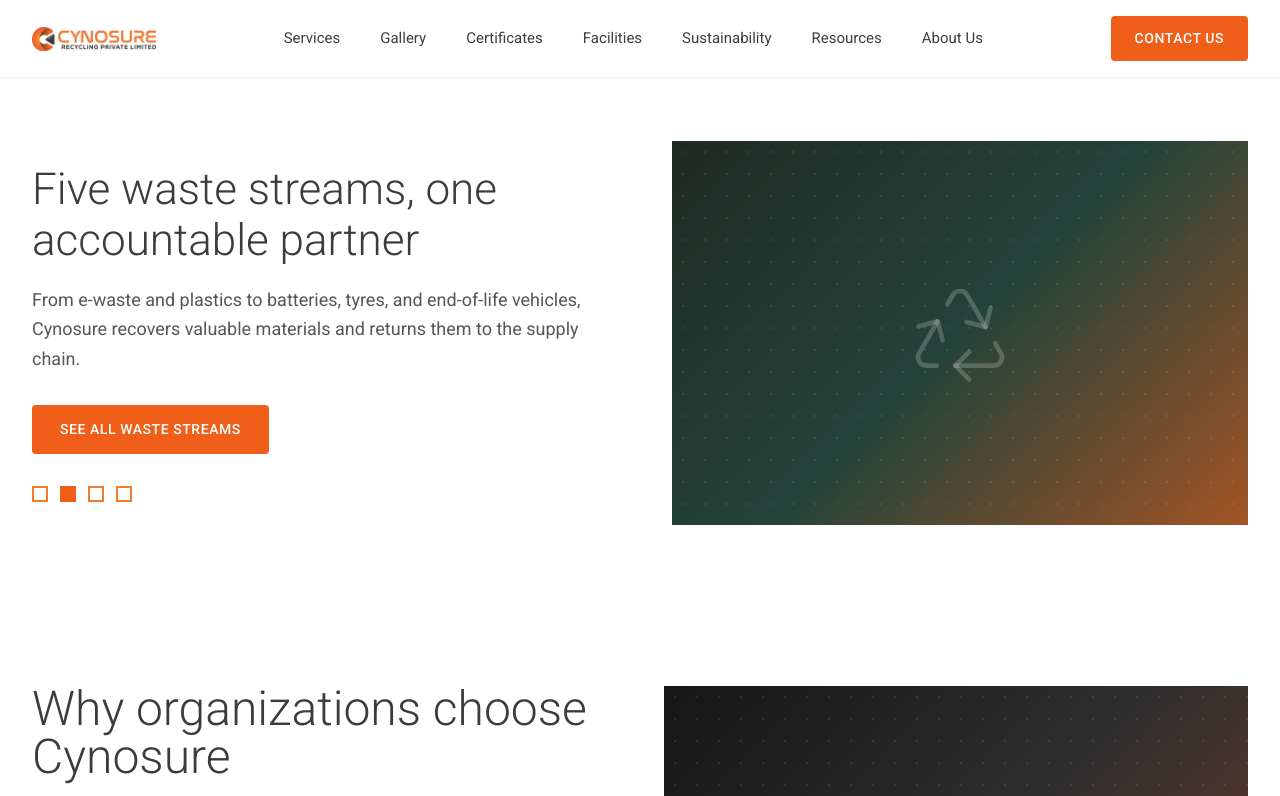
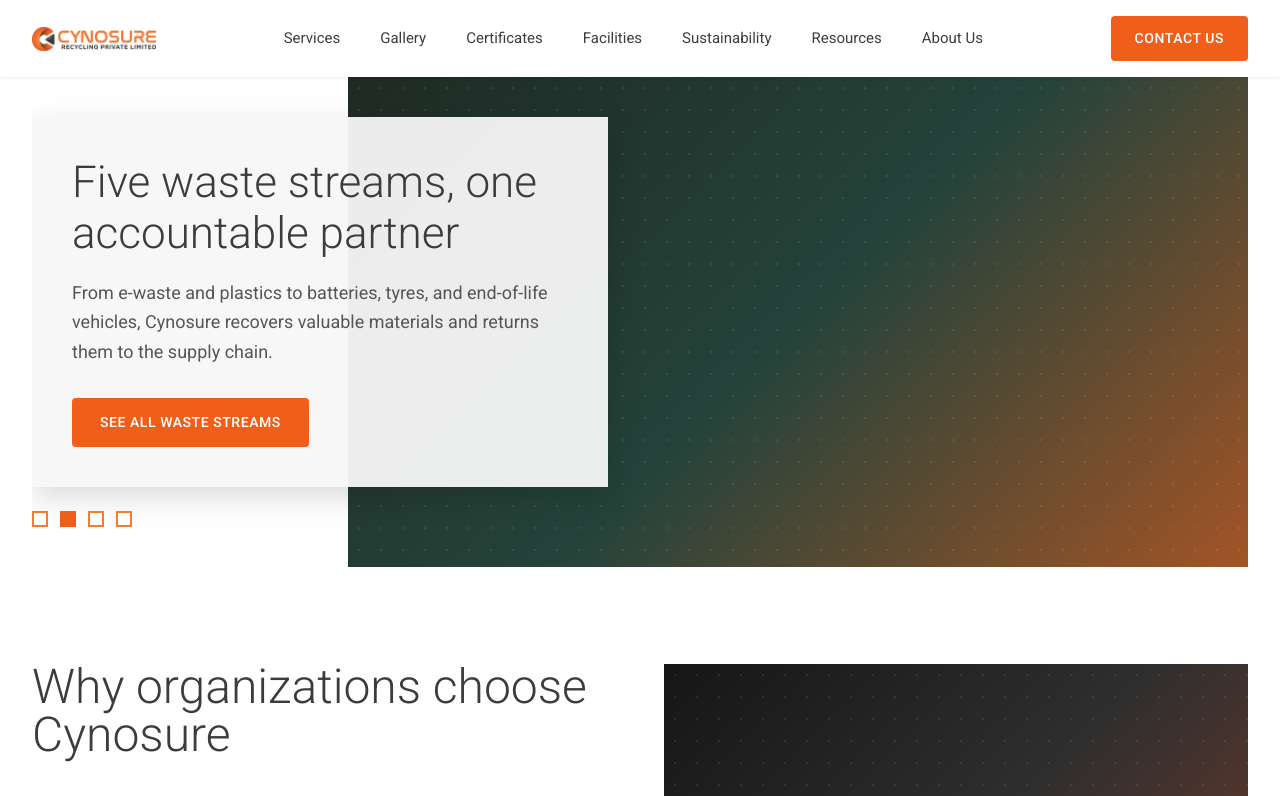
Before and after one commit to anu-anas-21/Cynosure, a Next.js app: page / in a window 1280 px wide. Shown: the top 796 px of the page. Built offline with nearby package versions, Linux system fonts and the light colour scheme.

Commit message:
Restore overlapping-card hero, bound the panel to page padding
Bring back the overlapping white card over a dark visual panel, but
cap the panel's right edge to the same container padding as the rest
of the page (matching the header's right edge) instead of bleeding to
the screen edge.

```diff
--- a/src/components/HeroCarousel.tsx
+++ b/src/components/HeroCarousel.tsx
@@ -2,11 +2,10 @@
 
 import Link from "next/link";
 import { useEffect, useState, useCallback } from "react";
-import { Recycle } from "lucide-react";
 import { heroSlides } from "@/lib/content";
 
 /* Per-slide abstract visual panels (no photography available yet — layered
-   brand-toned gradients keep the same contained composition). */
+   brand-toned gradients keep the same overlapping-card composition). */
 const slideVisuals = [
   "bg-[linear-gradient(135deg,#161616_0%,#2e2e2e_45%,#93412a_100%)]",
   "bg-[linear-gradient(135deg,#1f2a24_0%,#24433a_50%,#ef5f1a_130%)]",
@@ -34,13 +33,32 @@
 
   return (
     <section
-      className="bg-white py-12 sm:py-16"
+      className="bg-white"
       onMouseEnter={() => setPaused(true)}
       onMouseLeave={() => setPaused(false)}
     >
       <div className="container-page">
-        <div className="grid grid-cols-1 items-center gap-10 lg:grid-cols-2 lg:gap-16">
-          <div key={index} className="animate-[fadein_0.5s_ease]">
+        <div className="relative overflow-hidden">
+          {/* Visual panel, bounded to the same right edge as the page padding */}
+          <div className="absolute inset-y-0 right-0 left-0 lg:left-[26%]">
+            <div className={`size-full ${slideVisuals[index % slideVisuals.length]} transition-all duration-700`}>
+              {/* dot-grid texture overlay */}
+              <div
+                className="size-full opacity-25"
+                style={{
+                  backgroundImage: "radial-gradient(rgba(255,255,255,0.35) 1px, transparent 1px)",
+                  backgroundSize: "22px 22px",
+                }}
+              />
+            </div>
+          </div>
+
+          <div className="relative py-8 lg:py-10">
+            {/* Overlapping white card */}
+            <div
+              key={index}
+              className="max-w-xl animate-[fadein_0.5s_ease] bg-[#f7f7f7]/95 p-6 shadow-[0_10px_30px_rgba(0,0,0,0.15)] sm:p-10 lg:min-h-[20rem]"
+            >
               <h1 className="text-3xl font-light leading-[1.15] text-ink-600 sm:text-4xl lg:text-[2.75rem]">
                 {slide.title}
               </h1>
@@ -52,9 +70,10 @@
                   {slide.ctaLabel}
                 </Link>
               </div>
+            </div>
 
-            {/* Square slide indicators */}
-            <div className="mt-8 flex items-center gap-3">
+            {/* Square indicators bottom-left */}
+            <div className="mt-6 flex items-center gap-3">
               {heroSlides.map((s, i) => (
                 <button
                   key={s.title}
@@ -69,22 +88,6 @@
               ))}
             </div>
           </div>
-
-          {/* Contained visual panel, matching the rest of the page's gutters */}
-          <div className="relative h-64 overflow-hidden sm:h-80 lg:h-96">
-            <div className={`size-full ${slideVisuals[index % slideVisuals.length]} transition-all duration-700`}>
-              <div
-                className="size-full opacity-25"
-                style={{
-                  backgroundImage: "radial-gradient(rgba(255,255,255,0.35) 1px, transparent 1px)",
-                  backgroundSize: "22px 22px",
-                }}
-              />
-            </div>
-            <div className="absolute inset-0 flex items-center justify-center">
-              <Recycle className="size-24 text-white/20 sm:size-28" strokeWidth={1} />
-            </div>
-          </div>
         </div>
       </div>
     </section>
```
Lines whose indentation alone changed are shown as unchanged.
